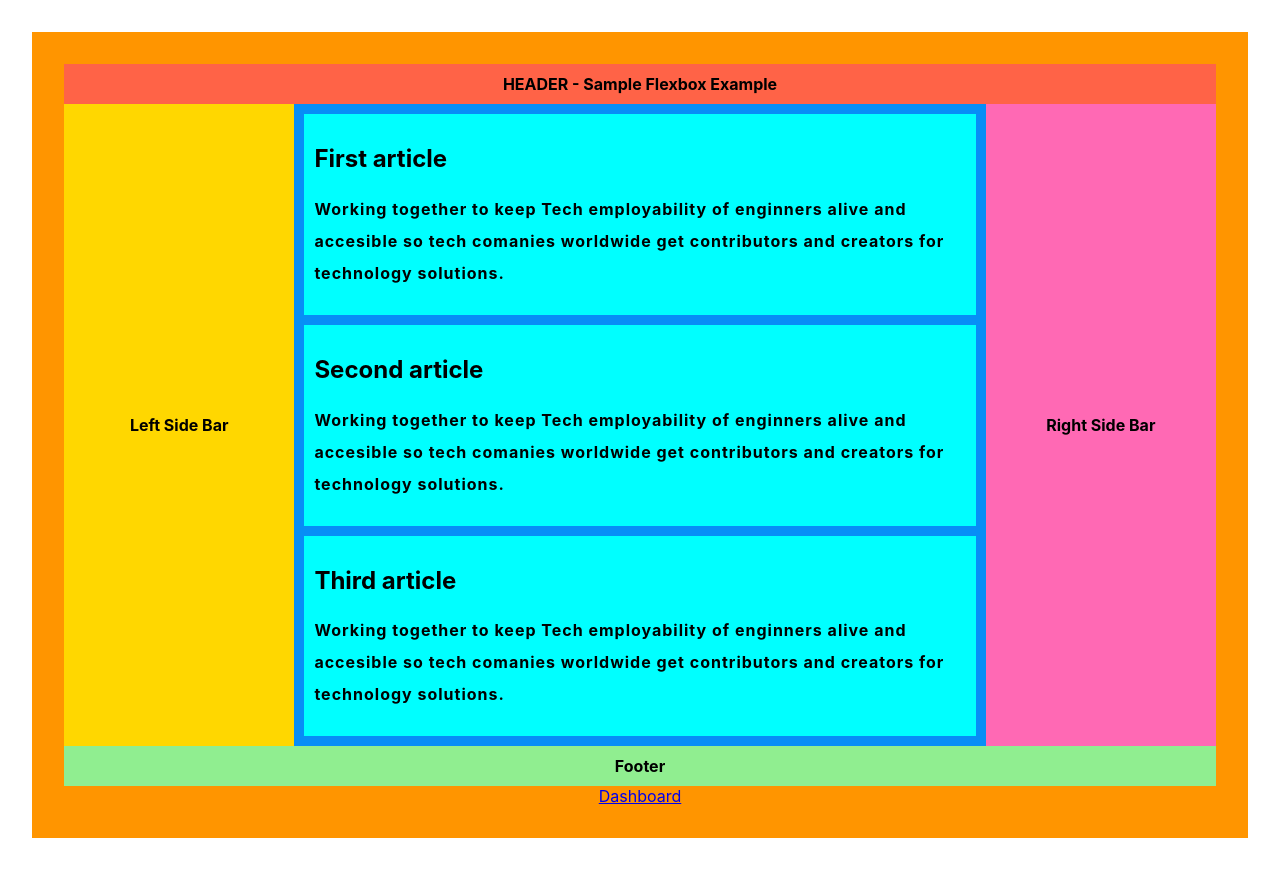
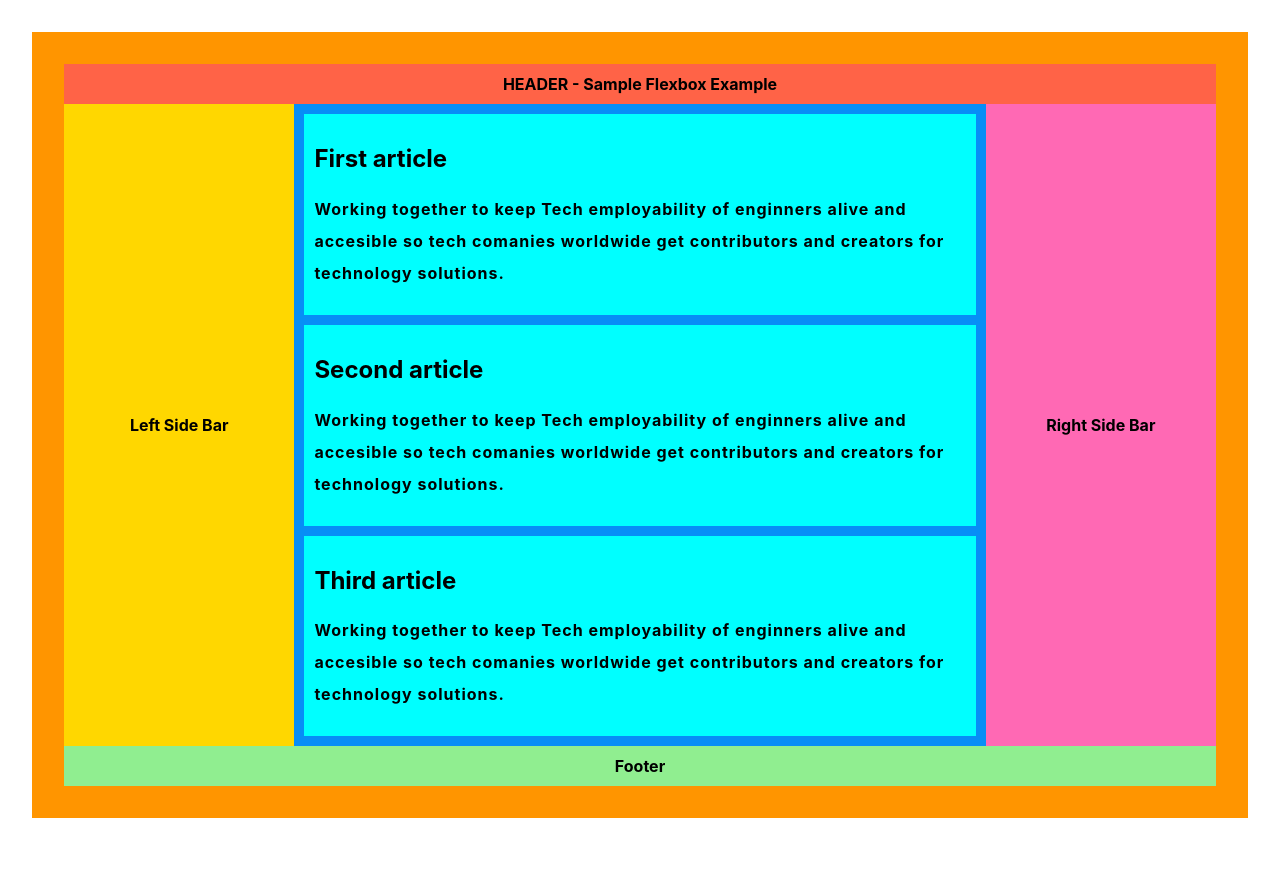
Before and after one commit to NeetaMourya-BL/CFP-RJ-Day1PracticeProblem, a React (Create React App) app: page /pages/home in a window 1280 px wide. Built offline with nearby package versions, Linux system fonts and the light colour scheme.

Commit message:
Refector: Home.js for aading link

```diff
--- a/src/components/pages/Home.js
+++ b/src/components/pages/Home.js
@@ -28,9 +28,6 @@ export default function Home() {
                 <sidebar class="sideBarItem sideBarRightItem">Right Side Bar</sidebar>
             </div>
             <footer class="footerContainer">Footer</footer>
-
-            <Link className="add-button" to="/pages/Dashboard">Dashboard</Link> <br></br>
-
         </body>
     )
 }
```
